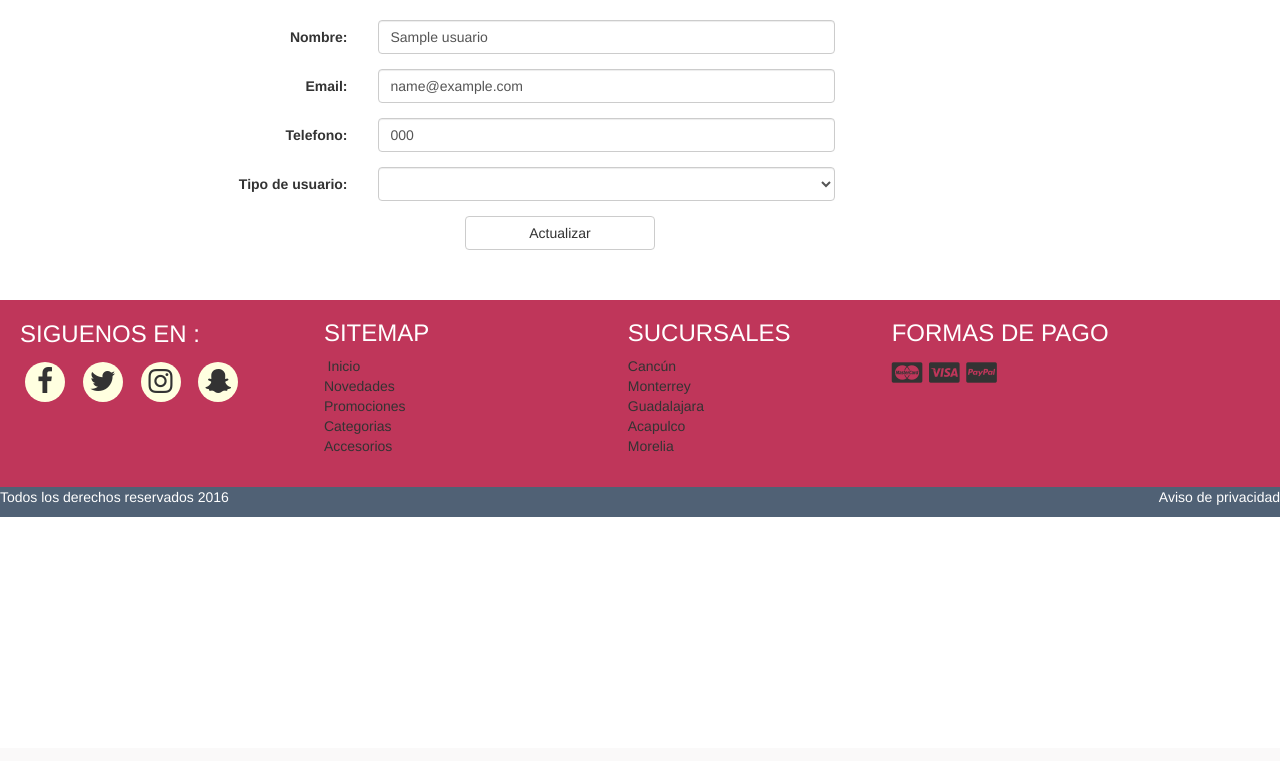
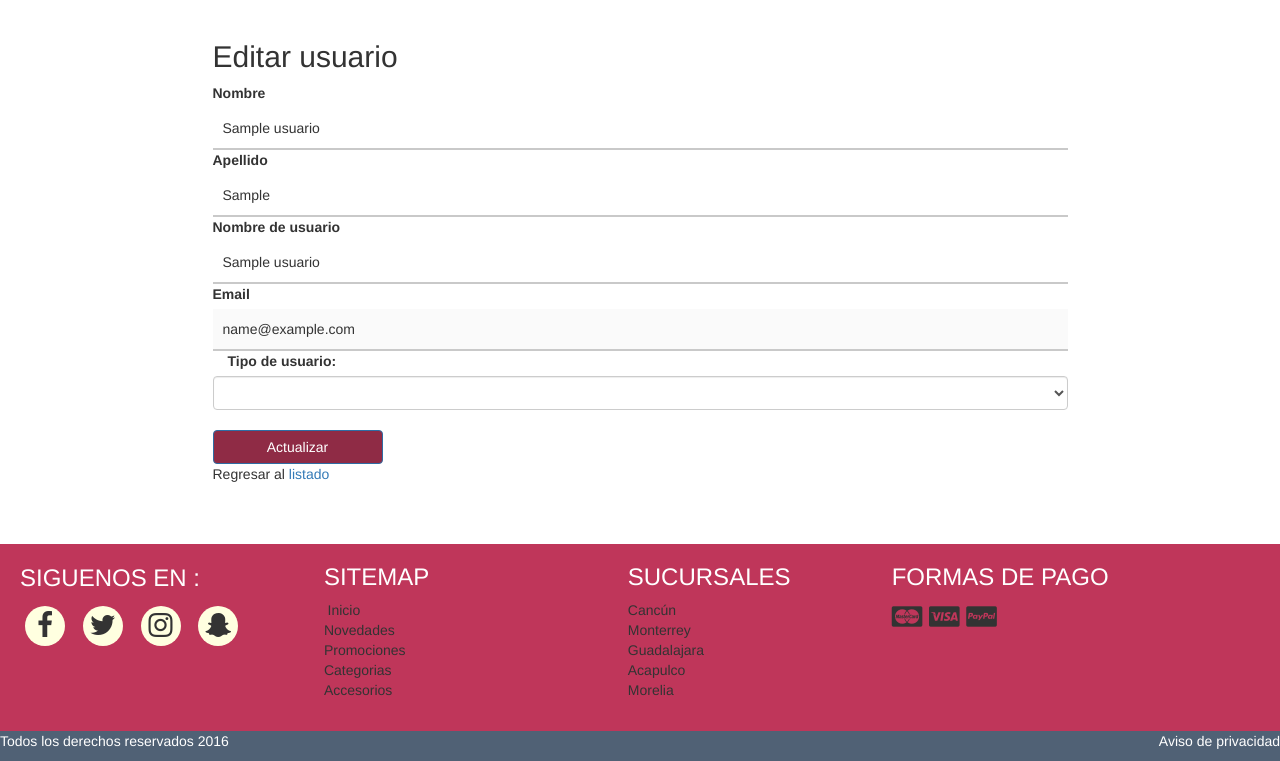
Before and after one commit to RodolfoKuman/libreriaonline, a PHP site: page /userEdit.php?codigo=1 in a window 1280 px wide. Shown: the part 52-813 px from the top of the page. Before the commit the page ends 569 px from the top, so only its background shows below. Run offline with PHP 8.4, Linux system fonts and the light colour scheme; the visitor is signed in with stand-in values (Sample User, id 1); tables that the repository leaves empty or names only in its code hold one stand-in row (values such as "Sample post"); data that the repository does not hold is empty.

Commit message:
modulo actualizar usuarios

```diff
--- a/css/formularios.css
+++ b/css/formularios.css
@@ -69,7 +69,7 @@ form a
 	margin-top: 20px;
 }
 
-#botonlogin, #boton
+#botonlogin, #boton, #botonActualizar
 {
 	position: relative;
 	float: left;
--- a/js/userController.js
+++ b/js/userController.js
@@ -1,8 +1,10 @@
 /*
   Funcion para agregar usuarios
 */
+  $(document).ready(function(){
+    $("#addUser").on("submit",function(e){
 
-function addUser(){
+      e.preventDefault();
       // Obtengo los valores con el id de los campos
       var nombre = $("#nombre").val();
       var apellido = $("#apellido").val();
@@ -32,7 +34,7 @@ function addUser(){
                   if(data == 1){
 
                         $(".mensaje").html('<div class="alert alert-success"><button type="button" class="close" data-dismiss="alert">&times;</button><p>Agregado con exito</p></div>');
-                      //$('#'+parent).add();
+                        window.setTimeout('location.reload()', 2000); // Regargo la página en dos segundos para mostrar el nuevo registro
                       }
                       else if (data == 2) {
                           $("#noti").html('Error al insertar Usuario.').show();
@@ -44,9 +46,10 @@ function addUser(){
                       }
 
                    }
-            },3000);
+              });
+  });
+  });
 
-    }
 
 
 
@@ -94,40 +97,51 @@ function addUser(){
 
   /*  Funcion para editar ussuarios en proceso... xD */
 
-  $(document).ready(function() {
+  $(document).ready(function(){
+    $("#actualizarUser").on("submit",function(e){
+      e.preventDefault();
+      var nombre = $("#nombre").val();
+      var apellido = $("#apellido").val();
+      var user = $("#user").val();
+      var email = $("#email").val();
+      var type = $("#type").val();
+      var codigo= $("#codigo").val();
 
-  $('.botonEliminar').on("click",function(){
-      //Recogemos la id del contenedor padre
-      var parent = $(this).parent().parent().attr('id');
-      //Recogemos el id del boton
-      var codigo = $(this).attr('data');
 
-      var dataString = codigo;
-      //console.log("parent = " + parent);
-      console.log(dataString);
               $.ajax({
                   type: "POST",
-          url: "models/userUpdate.php",
-          data: {codigo: dataString},
-          success: function(data) {
+                  url: "models/userUpdate.php",        // enlace del archivo que contiene la funcionalidad de insertar usuarios en la BD
+                  data: {
+                        nombre: $('#nombre').val(),     // Paso los parámetros en formato JSON
+                        apellido: $('#apellido').val(),
+                        user: $('#user').val(),
+                        email: $('#email').val(),
+                        type: $('#type').val(),
+                        codigo:$("#codigo").val()
+                        },
+                  beforeSend: function(){
+
+                  },
+                  success: function(data){
+
+
+                  // Si el servidor devuelve una respuesta se ejecuta lo siguiente dependiendo del resultado
                   if(data == 1){
-              console.log(data);
-              $(".mensaje").html('<div class="alert alert-warning"><button type="button" class="close" data-dismiss="alert">&times;</button><p>Usuario eliminado</p></div>');
-              $('#'+parent).remove();
+
+                      $(".mensaje").html('<div class="alert alert-success"><button type="button" class="close" data-dismiss="alert">&times;</button><p>Usuario actualizado</p></div>');
+                      //alert("Usuario actualizado");
                       }
-            else if(data == 2){
-              console.log(data);
-              $(".mensaje").html('<div class="alert alert-danger"><button type="button" class="close" data-dismiss="alert">&times;</button><p>No se elimino el usuario</p></div>');
+                      else if (data == 2) {
+
+                            $(".mensaje").html('<div class="alert alert-danger"><button type="button" class="close" data-dismiss="alert">&times;</button><p>Error al actualizar</p></div>');
                       }
-            else if(data == 3){
-              console.log(data);
-              $(".mensaje").html('<div class="alert alert-danger"><button type="button" class="close" data-dismiss="alert">&times;</button><p>Error en la conexion a la base de datos</p></div>');
+                      else if (data == 3) {
+                            $(".mensaje").html('<div class="alert alert-danger"><button type="button" class="close" data-dismiss="alert">&times;</button><p>Error en la base de datos</p></div>');
+                      }else if (data == 4) {
+                          $(".mensaje").html('<div class="alert alert-danger"><button type="button" class="close" data-dismiss="alert">&times;</button><p>No selecciono el registro a eliminar</p></div>');
                       }
-            else if(data == 4){
-              console.log(data);
-              $(".mensaje").html('<div class="alert alert-danger"><button type="button" class="close" data-dismiss="alert">&times;</button><p>No se especifico el id</p></div>');
-            }
+
                    }
               });
+    })
   });
-});
--- a/models/usuarios.php
+++ b/models/usuarios.php
@@ -5,7 +5,7 @@
 function tableUsers($datos){
   $codigo = '<div class="container tableUsers espaciado">';
 	$codigo .= '<div class="row table-responsive">';
-	$codigo .= '<table class="table table-bordered  table-striped " id="tableUsers" >';
+	$codigo .= '<table id="users" class="table table-bordered  table-striped " id="tableUsers" >';
 
 	$codigo .='<th>Nombre</th>';
   $codigo .='<th>Apellido</th>';
@@ -49,49 +49,58 @@ function editUser($datos){
 	if($fila = mysqli_fetch_array($datos)){
 
 		$nombreActual = utf8_encode($fila["nombre"]);
+    $apellidoActual = utf8_encode($fila["apellido"]);
+    $userActual = utf8_encode($fila["nom_user"]);
 		$emailActual = utf8_encode($fila["email"]);
-		$telefonoActual = utf8_encode($fila["telefono"]);
-		$typeActual = utf8_encode($fila["tipoUser"]);
+		$typeActual = utf8_encode($fila["type"]);
 
 		$codigoActual = $fila["id"];
 
-		$codigo = '<div class="container ">
-      <form class="form-horizontal" method="post" action="funciones/userUpdate.php">
-        <div class="form-group">
-          <label for="nombre" class="col-sm-3 control-label">Nombre:</label>
-            <div class="col-sm-5">
-              <input type="text" class="form-control" name="nombre" id="nombre" value="'.$nombreActual.'"">
-            </div>
+		$codigo = '<div class="contenedor ">
+
+      <form id="actualizarUser" action=""  method="POST"  class=" style-4 clearfix ">
+      <div class=" mensaje">
+
+      </div>
+      <h2>Editar usuario </h2>
+        <div class="">
+          <label for="">Nombre</label>
+          <input type="text" required="true" name="nombre" id="nombre" value="'.$nombreActual.'">
+          <span class="help-block"></span>
         </div>
-        <div class="form-group">
-          <label for="email" class="col-sm-3 control-label">Email:</label>
-            <div class="col-sm-5">
-              <input type="email" class="form-control" name="email" id="email" value="'.$emailActual.'"">
-            </div>
+        <div class="">
+          <label for="">Apellido</label>
+          <input type="text" name="apellido" id="apellido" required value="'.$apellidoActual.'">
+          <span class="help-block"></span>
         </div>
-        <div class="form-group">
-          <label for="telefono" class="col-sm-3 control-label">Telefono:</label>
-            <div class="col-sm-5">
-              <input type="phone" class="form-control" name="telefono" id="telefono" value="'.$telefonoActual.'"">
-            </div>
+        <div class="">
+          <label for="">Nombre de usuario</label>
+          <input type="text" name="user" id="user" placeholder="Mínimo 8 carácteres" required="true" value="'.$userActual.'">
+          <span class="help-block"></span>
         </div>
-        <div class="form-group">
+        <div class="">
+          <label for="">Email</label>
+          <input type="email" name="email" id="email" placeholder="example@gmail.com" disabled="disabled" value="'.$emailActual.'">
+          <span class="help-block"></span>
+        </div>
+
+        <div >
           <label for="tipousuario" class="col-sm-3 control-label">Tipo de usuario:</label>
-            <div class="col-sm-5">
+            <div >
               <select name="type" id="type" class="form-control"  >
-              <option name="Administrador"  value="'.$typeActual.'"><?php echo "$typeActual"; ?></option>
-                <option name="Administrador" value="Administrador">Administrador</option>
-                <option name="salab" value="salab">SALAB</option>
-                <option name="inventarios" value="inventarios">Inventarios</option>
-                <option name="helpdesk" value="helpdesk">Help-desk</option>
-                <option name="helpdesk" value="residencia">Residencia</option>
+                <option name="type"  value="'.$typeActual.'">'.$typeActual.'</option>
+                <option name="type" value="administrador">administrador</option>
+                <option name="type" value="cliente">cliente</option>
+                <option name="type" value="ejecutivo">ejecutivo</option>
               </select>
             </div>
-
+             <input type="hidden" id="codigo" name="codigo" value="'.$codigoActual.'">
         </div>
-          <input type="hidden" name="codigo" value="'.$codigoActual.'">
-        <input class="btn btn-default col-sm-offset-4 col-sm-2 boton" type="submit" name="name" value="Actualizar">
+        <div class="">
+          <button style="margin-top:20px;"  class="btn btn-primary" id="botonActualizar">Actualizar</button>
+        </div>
       </form>
+      <p>Regresar al <a href="users.php">listado</a></p>
     </div>';
 
 	}else{
--- a/users.php
+++ b/users.php
@@ -61,7 +61,7 @@
     <div class="users">
 
     <div id="register">
-      <form  action=""  method="POST" onsubmit="addUser()" class=" style-4 clearfix ">
+      <form id="addUser" action=""  method="POST"  class=" style-4 clearfix ">
         <div class="">
           <label for="">Nombre</label>
           <input type="text" required="true" name="nombre" id="nombre">
@@ -102,7 +102,7 @@
           <span class="help-block" ></span>
         </div>
         <div class="">
-          <button id="boton" onkeypress="addUser()"  onclick="addUser()" class="btn btn-primary">Agregar</button>
+          <button id="boton"  class="btn btn-primary">Agregar</button>
         </div>
       </form>
     </div>
```
Also changed, not shown: models/userUpdate.php (+11 -11 lines), css/dashboardAdmin.css (line endings or trailing spaces). Lines whose indentation alone changed are shown as unchanged.
